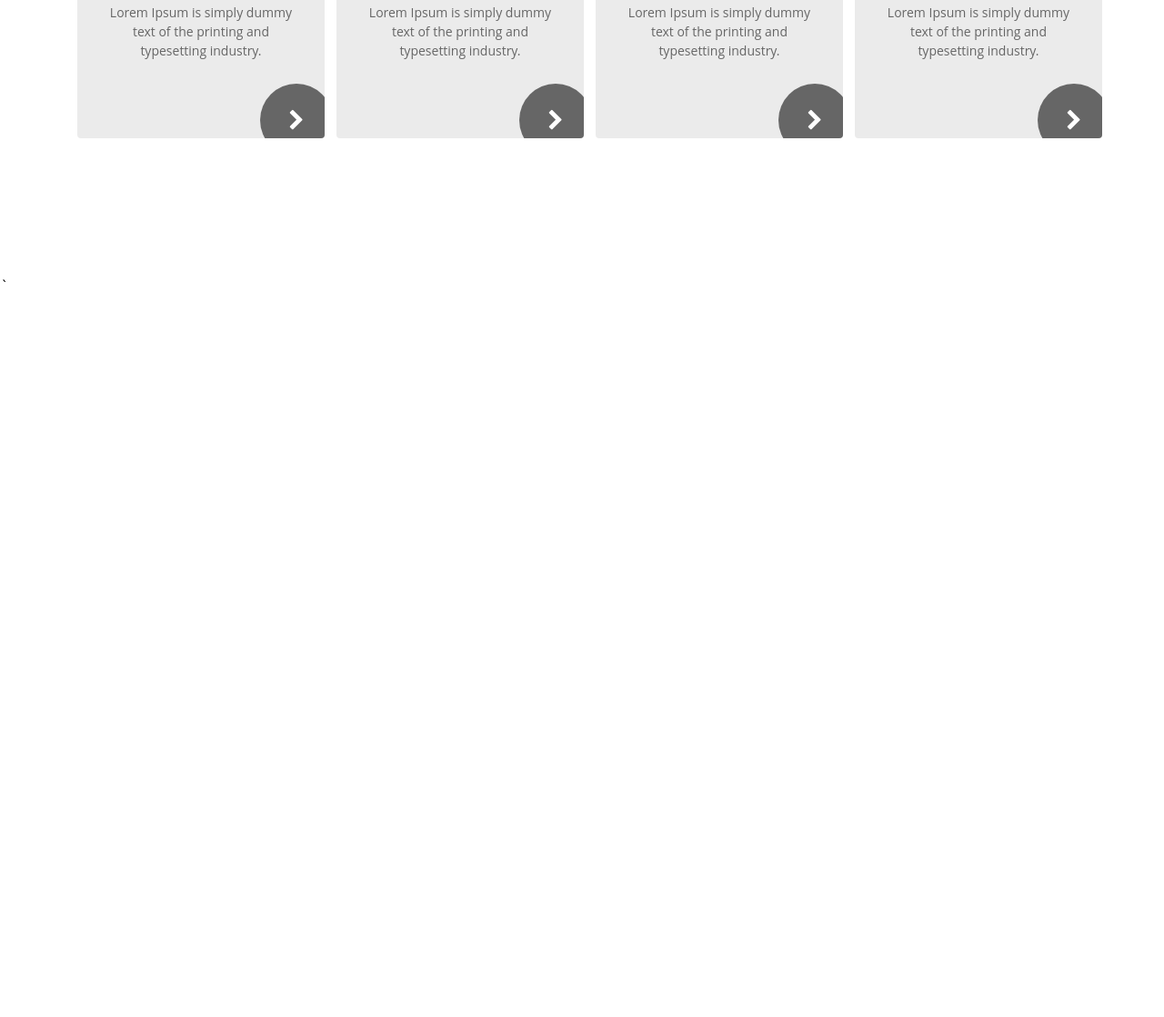
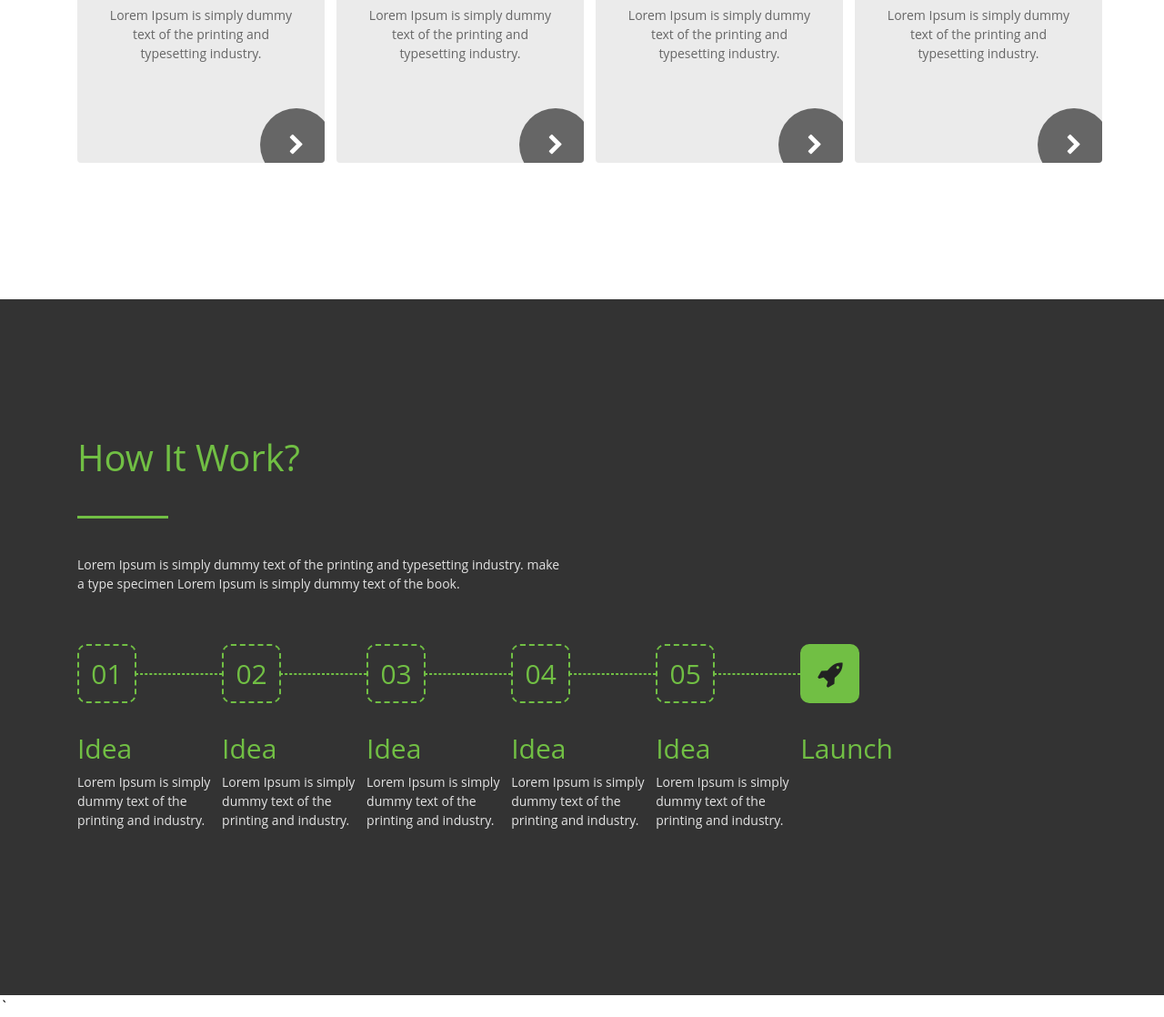
Before and after one commit to JasFayz/Victoria, a plain HTML site: page Victoria/index.html in a window 1280 px wide. Shown: the part 4618-5736 px from the top of the page at 91% size. Before the commit the page ends 4944 px from the top, so only its background shows below. Drawn offline with nearby package versions, Linux system fonts and the light colour scheme; a web font is replaced by a local one.

Commit message:
add New How it work block

```diff
--- a/Victoria/css/style.css
+++ b/Victoria/css/style.css
@@ -333,6 +333,9 @@ header span {
 .whatwedo {
     padding: 150px 0;
 }
+.whatwedo h1 {
+    color: #71bf44;
+}
 .whatwedo h1::after {
     margin: 20px 0;
 }
@@ -340,7 +343,8 @@ header span {
     font-size: 14px;
     color: #666;
     font-weight: normal;
-    padding: 0 25px;
+    margin-bottom: 40px;
+
 }
 .card {
     background: #ebebeb;
@@ -349,6 +353,9 @@ header span {
 }
 .card a {
     text-decoration: none;
+}
+.card p {
+     padding: 0 25px;
 }
 .card h1::after{
    background-color: #666;
@@ -403,3 +410,59 @@ header span {
     font-size: 24px;
     color: #fff;
 }
+.howitwork {
+    padding: 150px 0;
+    background: #333;
+}
+.howitwork h1 {
+    color: #71bf44;
+}
+.howitwork p{
+    font-size: 14px;
+    color: #e4e4e4;
+}
+.howitwork_iner{
+    width: 80%;
+    margin-top: 40px;
+
+}
+.howitwork_iner ul {
+    list-style: none;
+    display: flex;
+    justify-content: space-between;
+    padding-left: 15px;
+}
+.howitwork_item{
+    width: 65px;
+    height: 65px;
+    border: 2px dashed #71bf44;
+    border-radius: 10px;
+    display: flex;
+    justify-content: center;
+    align-items: center;
+}
+.dashed_line::after{
+    content: '';
+    display: block;
+    width: 95px;
+    border: 1px dashed #71bf44;
+    position: absolute;
+    right: 0;
+}
+
+.howitwork_item span {
+    font-size: 30px;
+    color: #71bf44;
+}
+
+.howitwork_iner li h2{
+    font-size: 30px;
+    color: #71bf44;
+    margin-top: 32px;
+}
+.howitwork_iner .rocket {
+    background-color: #71bf44;
+}
+.howitwork_iner .howitwork_item i {
+    color: #222222;
+}
--- a/Victoria/index.html
+++ b/Victoria/index.html
@@ -391,6 +391,64 @@
       </div>
     </div>
 </div>
+<div class="howitwork">
+  <div class="container">
+    <div class="row">
+     <div class="col-xl-6">
+      <h1>How It Work?</h1>
+      <p>Lorem Ipsum is simply dummy text of the printing and typesetting industry. make a type specimen Lorem Ipsum is simply dummy text of the book.</p>
+     </div>
+    </div>
+    <div class="row">
+      <div class="howitwork_iner">
+        <ul>
+          <li class="position-relative">
+              <div class="howitwork_item dashed_line">
+                <span>01</span>
+              </div>
+            <h2>Idea</h2>
+            <p>Lorem Ipsum is simply dummy text of the printing and industry.</p>
+
+          </li>
+          <li class="position-relative">
+              <div class="howitwork_item dashed_line">
+                  <span>02</span>
+                </div>
+            <h2>Idea</h2>
+            <p>Lorem Ipsum is simply dummy text of the printing and industry.</p>
+          </li>
+          <li class="position-relative">
+              <div class="howitwork_item dashed_line">
+                  <span>03</span>
+                </div>
+            <h2>Idea</h2>
+            <p>Lorem Ipsum is simply dummy text of the printing and industry.</p>
+          </li>
+
+          <li class="position-relative">
+              <div class="howitwork_item dashed_line">
+                  <span>04</span>
+                </div>
+            <h2>Idea</h2>
+            <p>Lorem Ipsum is simply dummy text of the printing and industry.</p></li>
+          <li class="position-relative">
+              <div class="howitwork_item dashed_line">
+                  <span>05</span>
+                </div>
+            <h2>Idea</h2>
+            <p>Lorem Ipsum is simply dummy text of the printing and industry.</p>
+          </li>
+          <li class="position-relative">
+              <div class="howitwork_item rocket">
+                  <span><i class="fa fa-rocket" aria-hidden="true"></i></span>
+                </div>
+            <h2>Launch
+              </h2></li>
+        </ul>
+      </div>
+    </div>
+  </div>
+</div>
 
     <script src="js/jquery.min.js"></script>
     <script src="js/popper.min.js"></script>
```
